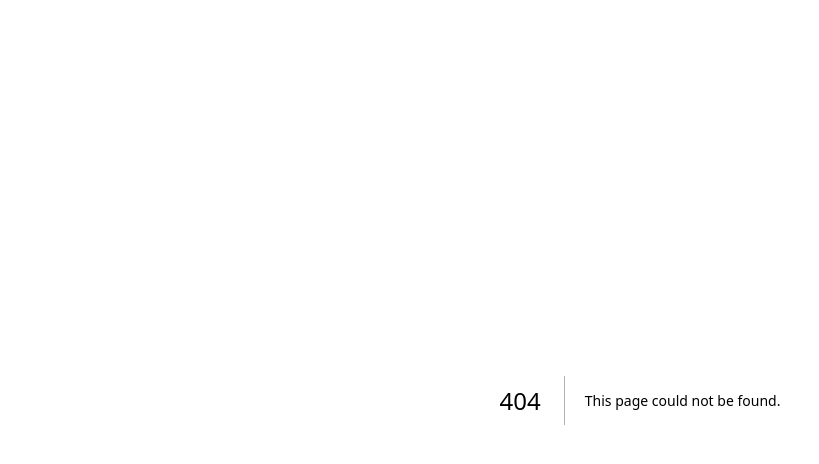
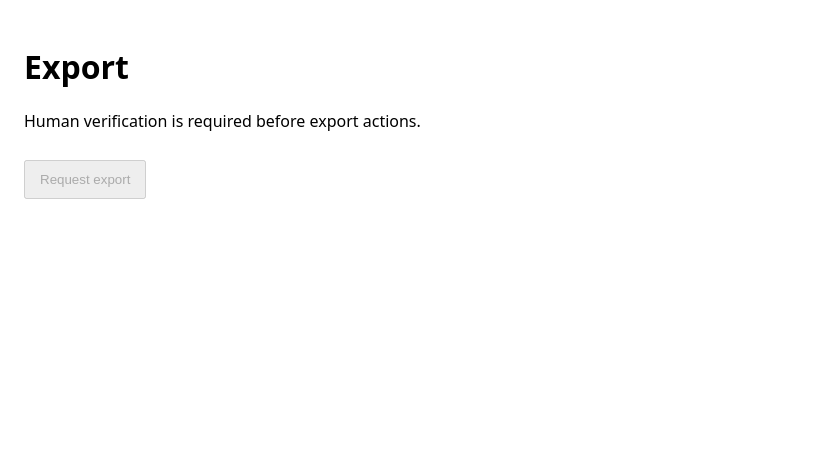
Before and after one commit to nsd8102/epstein-document-index, a Next.js app: page /export in a window 1280 px wide. Before the commit this address had no page. Shown: the top 464 px of the page, without its empty margins (0-819 px from the left). Built offline with nearby package versions, Linux system fonts and the light colour scheme.

Commit message:
Create page.tsx

```diff
--- /dev/null
+++ b/app/export/page.tsx
@@ -0,0 +1,68 @@
+"use client";
+
+import { useEffect, useState } from "react";
+
+export default function ExportPage() {
+  const [token, setToken] = useState<string | null>(null);
+  const [ready, setReady] = useState(false);
+  const [msg, setMsg] = useState("");
+
+  useEffect(() => {
+    const s = document.createElement("script");
+    s.src = "https://challenges.cloudflare.com/turnstile/v0/api.js";
+    s.async = true;
+    s.onload = () => setReady(true);
+    document.body.appendChild(s);
+  }, []);
+
+  useEffect(() => {
+    if (!ready) return;
+
+    // @ts-ignore
+    if (!window.turnstile) return;
+
+    // @ts-ignore
+    window.turnstile.render("#cf-turnstile", {
+      sitekey: process.env.NEXT_PUBLIC_TURNSTILE_SITE_KEY,
+      callback: (t: string) => setToken(t),
+      "expired-callback": () => setToken(null),
+      "error-callback": () => setToken(null),
+    });
+  }, [ready]);
+
+  async function requestExport() {
+    setMsg("Verifying…");
+    const res = await fetch("/api/verify-turnstile", {
+      method: "POST",
+      headers: { "Content-Type": "application/json" },
+      body: JSON.stringify({ token }),
+    });
+
+    const data = await res.json();
+    if (!data.success) {
+      setMsg("Verification failed. Please try again.");
+      return;
+    }
+
+    setMsg("Verified ✅ (next: run export)");
+  }
+
+  return (
+    <main style={{ padding: 24, fontFamily: "system-ui", maxWidth: 760 }}>
+      <h1>Export</h1>
+      <p>Human verification is required before export actions.</p>
+
+      <div id="cf-turnstile" />
+
+      <button
+        onClick={requestExport}
+        disabled={!token}
+        style={{ marginTop: 12, padding: "10px 14px" }}
+      >
+        Request export
+      </button>
+
+      {msg && <p style={{ marginTop: 12 }}>{msg}</p>}
+    </main>
+  );
+}
```
